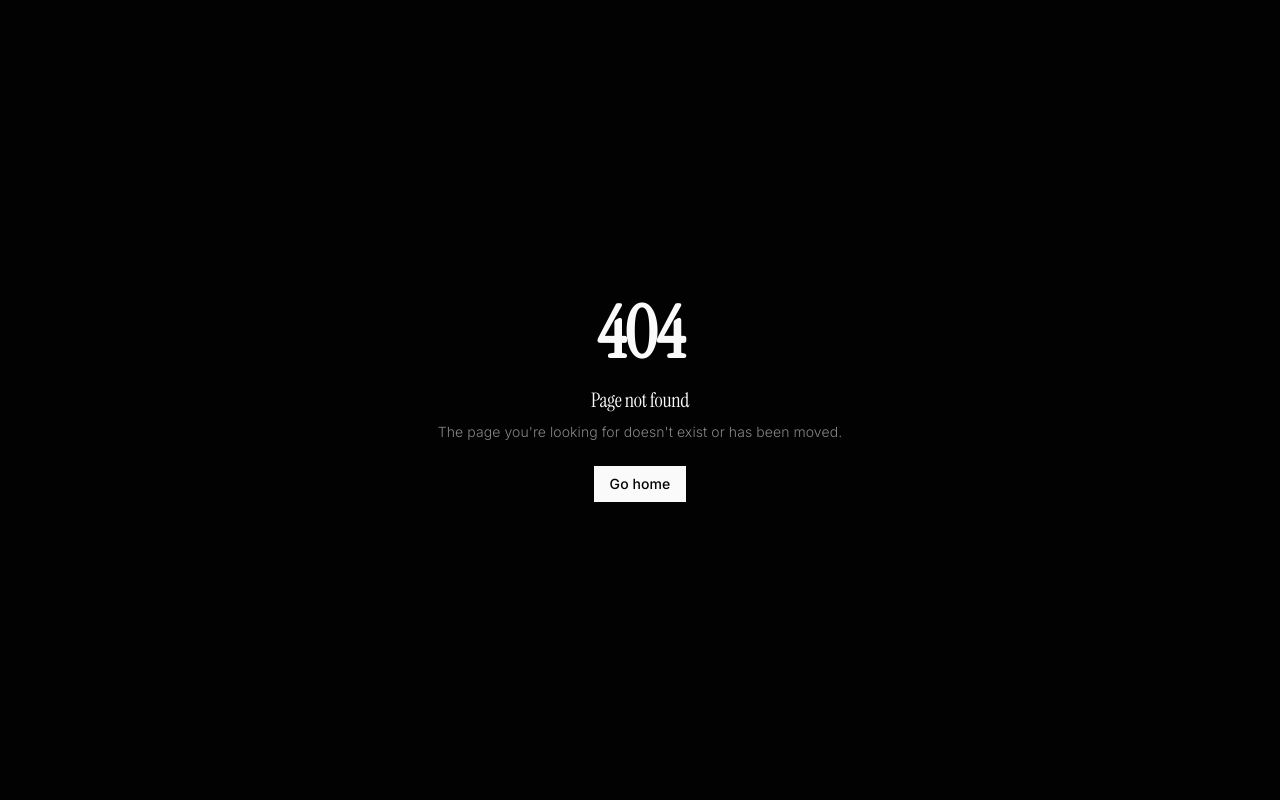
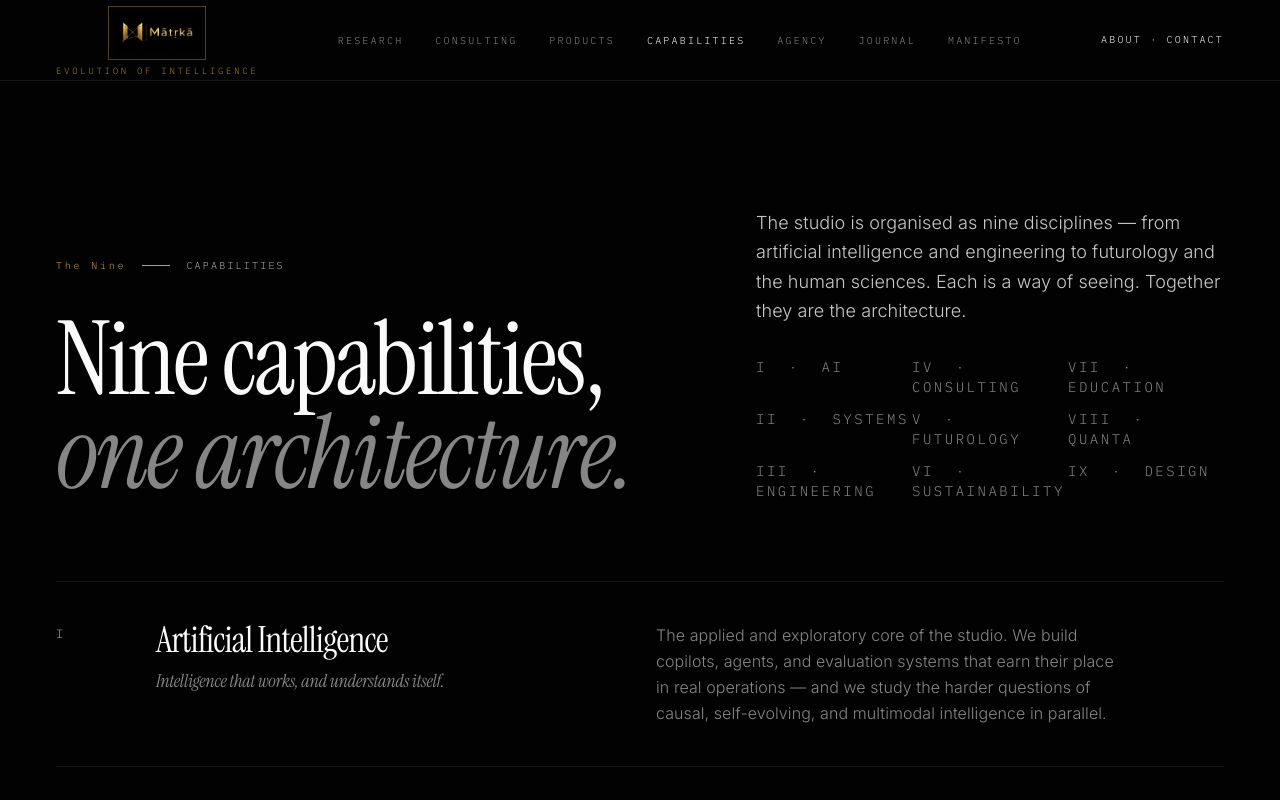
Before and after one commit to soham999a/Matrix-Web, a Next.js app: page /capabilities in a window 1280 px wide. Before the commit this address had no page. Shown: the top 800 px of the page. Built offline with nearby package versions, Linux system fonts and the light colour scheme.

Commit message:
Rename Domains to Capabilities across routes and use matrix-mark favicon

```diff
--- a/src/app/about/page.tsx
+++ b/src/app/about/page.tsx
@@ -122,8 +122,11 @@ export default function About() {
           </div>
         </div>
         <p className="mt-12 font-mono text-[10px] tracking-[0.22em] uppercase text-ink/60">
-          Organised as nine domains —{" "}
-          <Link href="/domains" className="text-gold hover:text-ink transition-colors duration-500">
+          Organised as nine capabilities —{" "}
+          <Link
+            href="/capabilities"
+            className="text-gold hover:text-ink transition-colors duration-500"
+          >
             Artificial Intelligence · Systems · Engineering · Consulting · Futurology ·
             Sustainability · Education &amp; Social · Quanta · Design →
           </Link>
--- a/src/app/domains/[slug]/page.tsx
+++ b/src/app/capabilities/[slug]/page.tsx
@@ -3,10 +3,10 @@ import type { Metadata } from "next";
 import { notFound } from "next/navigation";
 import { PageShell, Section, Eyebrow } from "@/components/matrix/Chrome";
 import { pageSeo } from "@/lib/seo";
-import { DOMAINS, getDomain } from "@/lib/domains";
+import { CAPABILITIES, getCapability } from "@/lib/capabilities";
 
 export function generateStaticParams() {
-  return DOMAINS.map((d) => ({ slug: d.slug }));
+  return CAPABILITIES.map((d) => ({ slug: d.slug }));
 }
 
 export async function generateMetadata({
@@ -15,10 +15,10 @@ export async function generateMetadata({
   params: Promise<{ slug: string }>;
 }): Promise<Metadata> {
   const { slug } = await params;
-  const domain = getDomain(slug);
+  const domain = getCapability(slug);
   if (!domain) return {};
   return pageSeo({
-    path: `/domains/${domain.slug}`,
+    path: `/capabilities/${domain.slug}`,
     title: domain.seo.title,
     description: domain.seo.description,
     keywords: domain.seo.keywords,
@@ -29,19 +29,19 @@ export async function generateMetadata({
   });
 }
 
-export default async function DomainPage({ params }: { params: Promise<{ slug: string }> }) {
+export default async function CapabilityPage({ params }: { params: Promise<{ slug: string }> }) {
   const { slug } = await params;
-  const domain = getDomain(slug);
+  const domain = getCapability(slug);
   if (!domain) notFound();
 
-  const others = DOMAINS.filter((d) => d.slug !== domain.slug);
+  const others = CAPABILITIES.filter((d) => d.slug !== domain.slug);
 
   return (
     <PageShell>
       <Section className="pt-32 pb-20">
         <div className="grid grid-cols-12 gap-8 items-end">
           <div className="col-span-12 md:col-span-8">
-            <Eyebrow index={`Domain ${domain.numeral}`}>The Nine</Eyebrow>
+            <Eyebrow index={`Capability ${domain.numeral}`}>The Nine</Eyebrow>
             <h1 className="font-display text-[clamp(3rem,8vw,8rem)] leading-[0.92] tracking-tight mt-10">
               {domain.title}
             </h1>
@@ -51,10 +51,10 @@ export default async function DomainPage({ params }: { params: Promise<{ slug: s
           </div>
           <div className="col-span-12 md:col-span-4 md:text-right">
             <Link
-              href="/domains"
+              href="/capabilities"
               className="inline-block border border-foreground px-6 py-4 font-mono text-[10px] tracking-[0.28em] uppercase hover:bg-foreground hover:text-background transition-colors duration-500"
             >
-              ← All Domains
+              ← All Capabilities
             </Link>
           </div>
         </div>
@@ -86,13 +86,13 @@ export default async function DomainPage({ params }: { params: Promise<{ slug: s
       <Section className="py-24 border-t border-border">
         <div className="grid grid-cols-12 gap-8">
           <div className="col-span-12 md:col-span-3">
-            <Eyebrow>Adjacent domains</Eyebrow>
+            <Eyebrow>Adjacent capabilities</Eyebrow>
           </div>
           <div className="col-span-12 md:col-span-9 grid grid-cols-2 md:grid-cols-4 gap-px bg-border border border-border">
             {others.map((d) => (
               <Link
                 key={d.slug}
-                href={`/domains/${d.slug}`}
+                href={`/capabilities/${d.slug}`}
                 className="group bg-background p-6 hover:bg-foreground/[0.03] transition-colors duration-500"
               >
                 <div className="font-mono text-[10px] tracking-[0.28em] text-gold">{d.numeral}</div>
@@ -105,7 +105,7 @@ export default async function DomainPage({ params }: { params: Promise<{ slug: s
         </div>
         <div className="grid grid-cols-12 gap-8 mt-16 items-end">
           <p className="col-span-12 md:col-span-7 font-display text-3xl md:text-4xl leading-tight">
-            Every domain becomes a system or a study.{" "}
+            Every capability becomes a system or a study.{" "}
             <span className="italic text-muted-foreground">See the portfolio.</span>
           </p>
           <div className="col-span-12 md:col-span-5 md:text-right">
--- a/src/app/domains/page.tsx
+++ b/src/app/capabilities/page.tsx
@@ -1,16 +1,16 @@
 import Link from "next/link";
 import { PageShell, Section, Eyebrow } from "@/components/matrix/Chrome";
 import { pageSeo } from "@/lib/seo";
-import { DOMAINS } from "@/lib/domains";
+import { CAPABILITIES } from "@/lib/capabilities";
 
 export const metadata = pageSeo({
-  path: "/domains",
-  title: "Nine Domains — AI, Systems, Engineering & Human Intelligence",
+  path: "/capabilities",
+  title: "Nine Capabilities — AI, Systems, Engineering & Human Intelligence",
   description:
-    "Matrix works across nine domains: Artificial Intelligence, Systems, Engineering, Consulting, Futurology, Sustainability, Education & Social Innovation, Quanta, and Design & Human Intelligence — one architecture, many manifestations.",
+    "Matrix works across nine capabilities: Artificial Intelligence, Systems, Engineering, Consulting, Futurology, Sustainability, Education & Social Innovation, Quanta, and Design & Human Intelligence — one architecture, many manifestations.",
   keywords: [
-    "Matrix domains",
-    "nine domains",
+    "Matrix capabilities",
+    "nine capabilities",
     "intelligence architecture",
     "AI engineering",
     "systems architecture",
@@ -21,21 +21,21 @@ export const metadata = pageSeo({
     "Matrix studio",
   ],
   og: {
-    title: "Matrix — Nine Domains, One Architecture",
+    title: "Matrix — Nine Capabilities, One Architecture",
     description:
-      "From artificial intelligence to quantum science. Nine domains, one coherent studio.",
+      "From artificial intelligence to quantum science. Nine capabilities, one coherent studio.",
   },
 });
 
-export default function Domains() {
+export default function Capabilities() {
   return (
     <PageShell>
       <Section className="pt-32 pb-20">
         <div className="grid grid-cols-12 gap-8 items-end">
           <div className="col-span-12 md:col-span-7">
-            <Eyebrow index="The Nine">Domains</Eyebrow>
+            <Eyebrow index="The Nine">Capabilities</Eyebrow>
             <h1 className="font-display text-[clamp(3rem,8vw,8rem)] leading-[0.92] tracking-tight mt-10">
-              Nine domains,
+              Nine capabilities,
               <br />
               <span className="italic text-muted-foreground">one architecture.</span>
             </h1>
@@ -63,10 +63,10 @@ export default function Domains() {
 
       <Section className="pb-20">
         <div className="border-t border-border">
-          {DOMAINS.map((d) => (
+          {CAPABILITIES.map((d) => (
             <Link
               key={d.slug}
-              href={`/domains/${d.slug}`}
+              href={`/capabilities/${d.slug}`}
               className="group grid grid-cols-12 gap-4 md:gap-8 py-10 border-b border-border hover:bg-foreground/[0.03] transition-colors duration-500 items-start"
             >
               <div className="col-span-2 md:col-span-1 font-mono text-xs tracking-widest text-gold pt-1">
@@ -96,7 +96,7 @@ export default function Domains() {
       <Section className="py-24 border-t border-border">
         <div className="grid grid-cols-12 gap-8 items-end">
           <p className="col-span-12 md:col-span-7 font-display text-3xl md:text-5xl leading-tight">
-            Nine domains hold one portfolio.
+            Nine capabilities hold one portfolio.
             <br />
             <span className="italic text-muted-foreground">See how they become products.</span>
           </p>
--- a/src/app/consulting/page.tsx
+++ b/src/app/consulting/page.tsx
@@ -41,9 +41,9 @@ export default function Consulting() {
               and what you intend.
             </h1>
             <p className="mt-10 font-mono text-[11px] tracking-[0.22em] uppercase text-muted-foreground">
-              Domain IV of the Nine ·{" "}
+              Capability IV of the Nine ·{" "}
               <Link
-                href="/domains/consulting"
+                href="/capabilities/consulting"
                 className="text-gold hover:text-foreground transition-colors duration-500"
               >
                 Consulting →
--- a/src/app/page.tsx
+++ b/src/app/page.tsx
@@ -310,7 +310,7 @@ export default function Index() {
           ].map((c, i) => (
             <Link
               key={c.n}
-              href={`/domains/${c.slug}`}
+              href={`/capabilities/${c.slug}`}
               className={`col-span-12 md:col-span-4 group border-border p-8 md:p-10 min-h-[220px] md:min-h-[260px] flex flex-col justify-between
                           ${i < 9 ? "border-t" : ""}
                           ${i % 3 !== 2 ? "md:border-r" : ""}
--- a/src/app/products/page.tsx
+++ b/src/app/products/page.tsx
@@ -33,7 +33,7 @@ const portfolio = [
     t: "QiDS",
     tag: "Human Intelligence Platform",
     domain: "Education · Career · Talent",
-    dh: "/domains/education",
+    dh: "/capabilities/education",
     caps: [
       "Psychometric assessment (IQ/EQ/SQ/AQ)",
       "Individual Quotient Profile",
@@ -47,7 +47,7 @@ const portfolio = [
     t: "Humming",
     tag: "Operational Intelligence Platform",
     domain: "Enterprise · Management",
-    dh: "/domains/systems",
+    dh: "/capabilities/systems",
     caps: [
       "Executive Dashboards",
       "Decision Intelligence",
@@ -62,7 +62,7 @@ const portfolio = [
     t: "ARPS",
     tag: "Supply Chain Intelligence Platform",
     domain: "Procurement · Logistics · Risk",
-    dh: "/domains/systems",
+    dh: "/capabilities/systems",
     caps: [
       "Demand Forecasting",
       "Procurement Intelligence",
@@ -77,7 +77,7 @@ const portfolio = [
     t: "Mangrove",
     tag: "Sustainability Intelligence Platform",
     domain: "ESG · Climate · Compliance",
-    dh: "/domains/sustainability",
+    dh: "/capabilities/sustainability",
     caps: [
       "Carbon Intelligence",
       "Water Intelligence",
@@ -92,7 +92,7 @@ const portfolio = [
     t: "Datum",
     tag: "Analytics Made Easy",
     domain: "Business Intelligence",
-    dh: "/domains/systems",
+    dh: "/capabilities/systems",
     caps: [],
     s: "Research",
   },
@@ -101,7 +101,7 @@ const portfolio = [
     t: "MindMuse Suite",
     tag: "Creative Intelligence Platform · Hertz · Resonance · Sonata",
     domain: "Music · Creative Systems · Knowledge",
-    dh: "/domains/design",
+    dh: "/capabilities/design",
     caps: [],
     s: "Research",
   },
@@ -110,7 +110,7 @@ const portfolio = [
     t: "AlgoVista",
     tag: "Algorithm Visualisation Platform",
     domain: "Education · Research · Computer Science",
-    dh: "/domains/education",
+    dh: "/capabilities/education",
     caps: [],
     s: "Research",
   },
@@ -119,7 +119,7 @@ const portfolio = [
     t: "Digital + Consulting",
     tag: "Knowledge Assets & Advisory",
     domain: "Enterprise · Institutional",
-    dh: "/domains/consulting",
+    dh: "/capabilities/consulting",
     caps: [],
     s: "Active practice",
   },
@@ -199,10 +199,10 @@ export default function Products() {
               </div>
             </div>
             <Link
-              href="/domains"
+              href="/capabilities"
               className="inline-block mt-8 font-mono text-[10px] tracking-[0.22em] uppercase text-gold border-b border-gold/0 hover:border-gold transition-colors duration-500"
             >
-              Mapped across nine domains →
+              Mapped across nine capabilities →
             </Link>
           </div>
           <div className="col-span-12 md:col-span-5">
--- a/src/app/research/page.tsx
+++ b/src/app/research/page.tsx
@@ -47,35 +47,35 @@ const papers = [
   {
     t: "The Quadrant Intelligence Development System (QiDS): A Scientific Architecture for Human Capability Development in the Age of Artificial Intelligence",
     k: "Human Intelligence",
-    dh: "/domains/design",
+    dh: "/capabilities/design",
     d: "26 July 2026",
     href: "https://zenodo.org/records/21610823",
   },
   {
     t: "The Quadrant Intelligence Development System (QiDS): A Scientific Architecture for Human Sensemaking in the Age of Artificial Intelligence",
     k: "Human Intelligence",
-    dh: "/domains/design",
+    dh: "/capabilities/design",
     d: "6 June 2026",
     href: "https://zenodo.org/records/20573620",
   },
   {
     t: "India 2026: A New Developmental Paradigm — Social Innovation, Liberal Arts and the Orange Economy",
     k: "Education & Social Innovation",
-    dh: "/domains/education",
+    dh: "/capabilities/education",
     d: "2 June 2026",
     href: "https://zenodo.org/records/20502701",
   },
   {
     t: "Autonomous Procurement Systems for Resilient Global Supply Networks",
     k: "Systems",
-    dh: "/domains/systems",
+    dh: "/capabilities/systems",
     d: "1 June 2026",
     href: "https://zenodo.org/records/20492207",
   },
   {
     t: "CES-QN: A Causal–Self-Evolving–Quantum-Neuromorphic Framework",
     k: "Quanta",
-    dh: "/domains/quanta",
+    dh: "/capabilities/quanta",
     d: "24 May 2026",
     href: "https://zenodo.org/records/20364601",
   },
--- a/src/app/sitemap.ts
+++ b/src/app/sitemap.ts
@@ -1,5 +1,5 @@
 import type { MetadataRoute } from "next";
-import { DOMAINS } from "@/lib/domains";
+import { CAPABILITIES } from "@/lib/capabilities";
 
 const BASE = "https://matrka.net";
 
@@ -12,8 +12,10 @@ export default function sitemap(): MetadataRoute.Sitemap {
     ["/consulting", "0.8", "monthly"],
     ["/agency", "0.7", "monthly"],
     ["/products", "0.8", "monthly"],
-    ["/domains", "0.8", "monthly"],
-    ...DOMAINS.map((d) => [`/domains/${d.slug}`, "0.7", "monthly"] as [string, string, "monthly"]),
+    ["/capabilities", "0.8", "monthly"],
+    ...CAPABILITIES.map(
+      (d) => [`/capabilities/${d.slug}`, "0.7", "monthly"] as [string, string, "monthly"],
+    ),
     ["/journal", "0.5", "monthly"],
     ["/manifesto", "0.6", "monthly"],
     ["/identity", "0.3", "yearly"],
--- a/src/components/matrix/Chrome.tsx
+++ b/src/components/matrix/Chrome.tsx
@@ -9,7 +9,7 @@ const nav = [
   { to: "/research", label: "Research" },
   { to: "/consulting", label: "Consulting" },
   { to: "/products", label: "Products" },
-  { to: "/domains", label: "Domains" },
+  { to: "/capabilities", label: "Capabilities" },
   { to: "/agency", label: "Agency" },
   { to: "/journal", label: "Journal" },
   { to: "/manifesto", label: "Manifesto" },
@@ -180,8 +180,8 @@ export function Footer() {
               </Link>
             </li>
             <li>
-              <Link href="/domains" className="hover:text-foreground">
-                Domains
+              <Link href="/capabilities" className="hover:text-foreground">
+                Capabilities
               </Link>
             </li>
             <li>
--- a/src/lib/domains.ts
+++ b/src/lib/capabilities.ts
@@ -1,9 +1,9 @@
-export type DomainSection = {
+export type CapabilitySection = {
   label: string;
   items: string[];
 };
 
-export type Domain = {
+export type Capability = {
   slug: string;
   numeral: string;
   title: string;
@@ -14,10 +14,10 @@ export type Domain = {
     description: string;
     keywords: string[];
   };
-  sections: DomainSection[];
+  sections: CapabilitySection[];
 };
 
-export const DOMAINS: Domain[] = [
+export const CAPABILITIES: Capability[] = [
   {
     slug: "ai",
     numeral: "I",
@@ -28,7 +28,7 @@ export const DOMAINS: Domain[] = [
     seo: {
       title: "Artificial Intelligence — Copilots, Agents & AI Research",
       description:
-        "Matrix domain I: enterprise AI, AI copilots, custom agents, natural-language analytics, decision intelligence, and research into causal, agentic, and self-evolving intelligence.",
+        "Matrix capability I: enterprise AI, AI copilots, custom agents, natural-language analytics, decision intelligence, and research into causal, agentic, and self-evolving intelligence.",
       keywords: [
         "Matrix AI",
         "artificial intelligence",
@@ -78,7 +78,7 @@ export const DOMAINS: Domain[] = [
     seo: {
       title: "Systems — Enterprise Architecture, ARPS & Operational Intelligence",
       description:
-        "Matrix domain II: enterprise architecture, ERP and supply-chain intelligence, digital twins, decision systems — anchored by the Humming, ARPS, and Datum platforms.",
+        "Matrix capability II: enterprise architecture, ERP and supply-chain intelligence, digital twins, decision systems — anchored by the Humming, ARPS, and Datum platforms.",
       keywords: [
         "Matrix systems",
         "enterprise architecture",
@@ -137,7 +137,7 @@ export const DOMAINS: Domain[] = [
     seo: {
       title: "Engineering — Robotics, Sensors & Cymatics Instruments",
       description:
-        "Matrix domain III: edge computing, intelligent sensors, embedded intelligence, robotics, photonic devices, scientific instruments, and resonance and cymatics research.",
+        "Matrix capability III: edge computing, intelligent sensors, embedded intelligence, robotics, photonic devices, scientific instruments, and resonance and cymatics research.",
       keywords: [
         "Matrix engineering",
         "edge computing",
@@ -193,7 +193,7 @@ export const DOMAINS: Domain[] = [
     seo: {
       title: "Consulting — AI Strategy, Advisory & Digital Products",
       description:
-        "Matrix domain IV: AI strategy, digital transformation, technology advisory, enterprise architecture, research and grant counsel, plus custom digital products and micro-apps.",
+        "Matrix capability IV: AI strategy, digital transformation, technology advisory, enterprise architecture, research and grant counsel, plus custom digital products and micro-apps.",
       keywords: [
         "Matrix consulting",
         "AI strategy consulting",
@@ -249,7 +249,7 @@ export const DOMAINS: Domain[] = [
     seo: {
       title: "Futurology — Post-Smartphone AI & Civilization-Scale R&D",
       description:
-        "Matrix domain V: Neo post-smartphone personal intelligence, ambient and spatial computing, future cities, space systems, and civilization-scale research.",
+        "Matrix capability V: Neo post-smartphone personal intelligence, ambient and spatial computing, future cities, space systems, and civilization-scale research.",
       keywords: [
         "Matrix futurology",
         "post-smartphone intelligence",
@@ -307,7 +307,7 @@ export const DOMAINS: Domain[] = [
     seo: {
       title: "Sustainability — Mangrove, Climate & Clean Energy Intelligence",
       description:
-        "Matrix domain VI: Mangrove sustainability platform, water, carbon and climate intelligence, biodiversity, ecological modelling, and clean energy research.",
+        "Matrix capability VI: Mangrove sustainability platform, water, carbon and climate intelligence, biodiversity, ecological modelling, and clean energy research.",
       keywords: [
         "Matrix sustainability",
         "Mangrove",
@@ -363,11 +363,11 @@ export const DOMAINS: Domain[] = [
     title: "Education & Social Innovation",
     tagline: "Capability is the original infrastructure.",
     description:
-      "QiDS — the Quadrant Intelligence Development System — anchors this domain. Around it, the studio works on public-sector intelligence, civic innovation, digital inclusion, and the liberal arts as instruments of human capability.",
+      "QiDS — the Quadrant Intelligence Development System — anchors this capability. Around it, the studio works on public-sector intelligence, civic innovation, digital inclusion, and the liberal arts as instruments of human capability.",
     seo: {
       title: "Education & Social Innovation — QiDS & Civic Intelligence",
       description:
-        "Matrix domain VII: QiDS human intelligence platform, public-sector intelligence, civic innovation, digital inclusion, and future-of-work systems.",
+        "Matrix capability VII: QiDS human intelligence platform, public-sector intelligence, civic innovation, digital inclusion, and future-of-work systems.",
       keywords: [
         "Matrix education",
         "QiDS",
@@ -413,7 +413,7 @@ export const DOMAINS: Domain[] = [
     seo: {
       title: "Quanta — Quantum Computing, Photonics & Energy Research",
       description:
-        "Matrix domain VIII: quantum computing, quantum machine learning and sensing, quantum photonics and materials, bio-photonics, and fundamental energy research.",
+        "Matrix capability VIII: quantum computing, quantum machine learning and sensing, quantum photonics and materials, bio-photonics, and fundamental energy research.",
       keywords: [
         "Matrix Quanta",
         "quantum computing",
@@ -473,7 +473,7 @@ export const DOMAINS: Domain[] = [
     seo: {
       title: "Design & Human Intelligence — QiDS, MindMuse & Liberal Arts",
       description:
-        "Matrix domain IX: QiDS human intelligence assessment, MindMuse creative intelligence, IQ/EQ/SQ/AQ profiling, and the liberal arts that keep intelligence human.",
+        "Matrix capability IX: QiDS human intelligence assessment, MindMuse creative intelligence, IQ/EQ/SQ/AQ profiling, and the liberal arts that keep intelligence human.",
       keywords: [
         "Matrix design",
         "human intelligence",
@@ -529,6 +529,6 @@ export const DOMAINS: Domain[] = [
   },
 ];
 
-export function getDomain(slug: string): Domain | undefined {
-  return DOMAINS.find((d) => d.slug === slug);
+export function getCapability(slug: string): Capability | undefined {
+  return CAPABILITIES.find((d) => d.slug === slug);
 }
```
